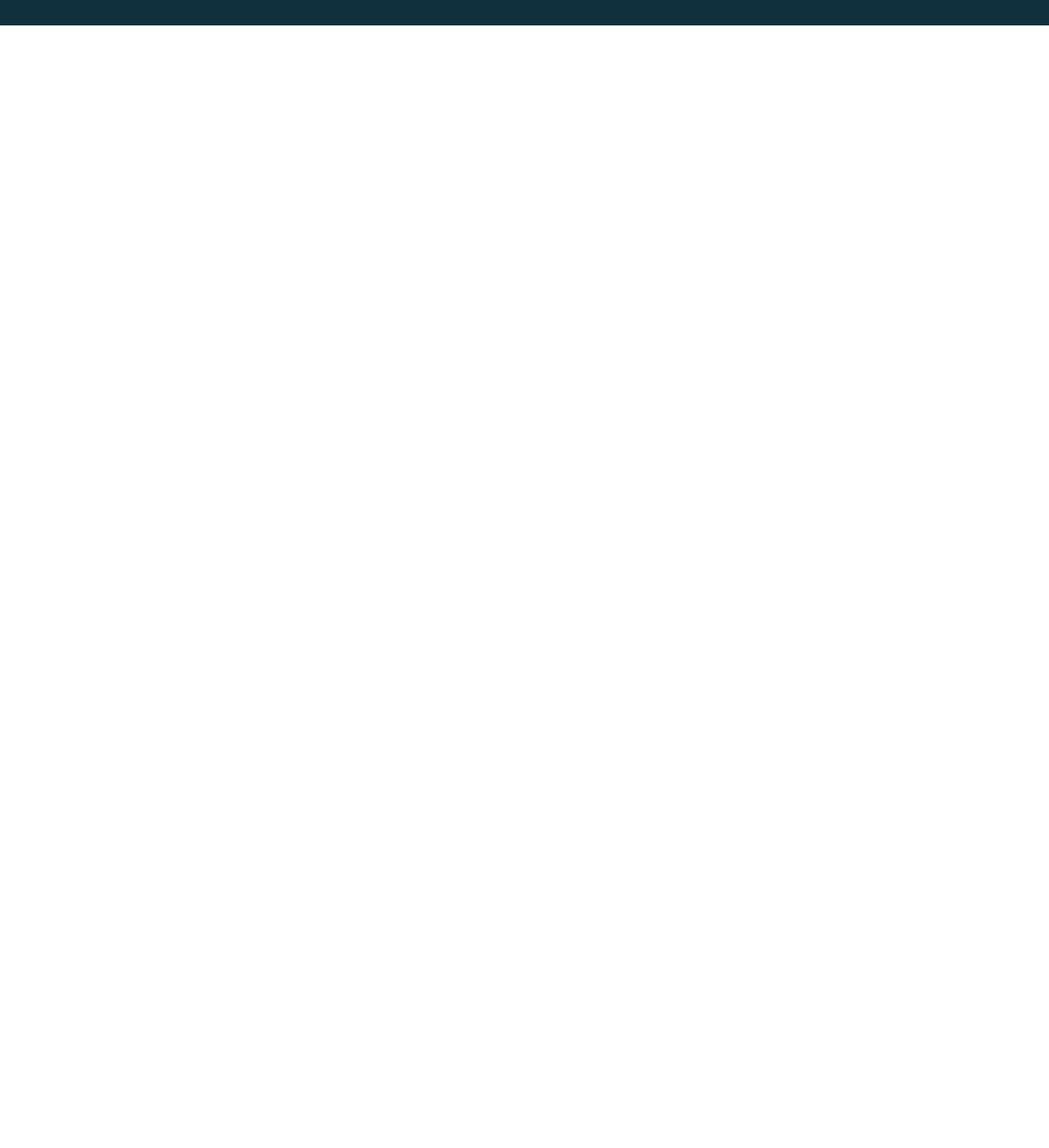
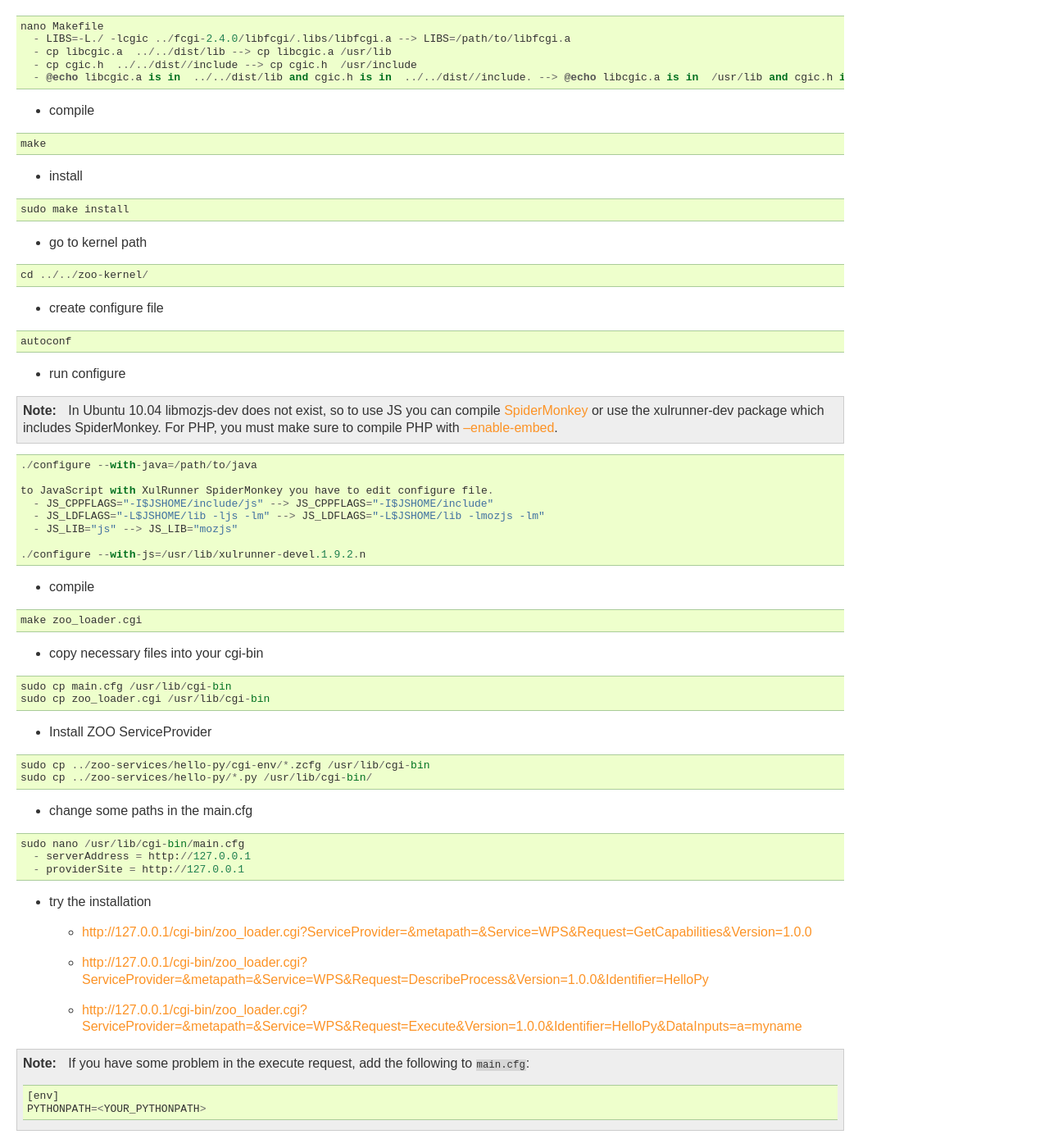
Before and after one commit to hydroleader/zoo-project, a Sphinx documentation site: the page built from docs/kernel/installation.txt, in a window 1280 px wide and 1400 px high, scrolled down 9415 px. Shown: the whole window at 82% size. Built offline with Sphinx 7.4.7, drawn with Linux system fonts in a browser that asks for light colours; before the commit the page ends 9446 px from its top, so only the background shows below that; some of the changed text lies outside the part shown.

Commit message:
add Debian / Ubuntu install instructions

```diff
--- a/docs/kernel/installation.txt
+++ b/docs/kernel/installation.txt
@@ -494,6 +494,129 @@ Test your ZOO-Kernel from command line:
   ./zoo_loader.cgi "request=Execute&service=WPS&version=1.0.0&Identifier=HelloPy&DataInputs=a=Djay"
   ./zoo_loader.cgi "request=Execute&service=WPS&version=1.0.0&Identifier=Buffer&DataInputs=BufferDistance=1@datat
 
+Debian / Ubuntu
+***************
+
+.. note::
+   An Ubuntu 10.4 with ZOO virtual image is available at http://www.zoo-project.org/Ubuntu10.4_ZOO.zip
+   (root: ZOO.test)
+
+The following instructions were tested on Debian Squeeze, Ubuntu 10.04 and Ubuntu 10.10
+
+Installation Workflow
+^^^^^^^^^^^^^^^^^^^^^
+
+- install some dependencies
+::
+
+  sudo apt-get install flex bison libfcgi-dev libxml2 libxml2-dev curl openssl autoconf checkinstall
+
+- download ZOO  source
+
+::
+
+  svn checkout http://svn.zoo-project.org/svn/trunk zoo-project
+
+- install cgic from packages
+
+::
+
+  cd zoo-project/thirds/cgic206/
+
+- change the path of installation
+
+::
+
+  nano Makefile
+    - LIBS=-L./ -lcgic ../fcgi-2.4.0/libfcgi/.libs/libfcgi.a --> LIBS=/path/to/libfcgi.a
+    - cp libcgic.a  ../../dist/lib --> cp libcgic.a /usr/lib
+    - cp cgic.h  ../../dist//include --> cp cgic.h  /usr/include
+    - @echo libcgic.a is in  ../../dist/lib and cgic.h is in  ../../dist//include. --> @echo libcgic.a is in  /usr/lib and cgic.h is in /usr/include.
+
+- compile
+
+::
+
+  make
+
+- install
+
+::
+
+  sudo make install
+
+- go to kernel path
+
+::
+
+  cd ../../zoo-kernel/
+
+- create configure file
+
+::
+
+  autoconf
+
+- run configure
+
+.. note::
+   In Ubuntu 10.04 libmozjs-dev does not exist, so to use JS you can compile `SpiderMonkey <https://developer.mozilla.org/en/SpiderMonkey>`__ or use the xulrunner-dev package
+   which includes SpiderMonkey.
+   For PHP, you must make sure to compile PHP with `--enable-embed <http://www.zoo-project.org/trac/wiki/ZooKernel/Embed/PHP#ConfigureandInstallPHPEmbedlibrary>`__.
+
+::
+
+  ./configure --with-java=/path/to/java
+
+  to JavaScript with XulRunner SpiderMonkey you have to edit configure file.
+    - JS_CPPFLAGS="-I$JSHOME/include/js" --> JS_CPPFLAGS="-I$JSHOME/include"
+    - JS_LDFLAGS="-L$JSHOME/lib -ljs -lm" --> JS_LDFLAGS="-L$JSHOME/lib -lmozjs -lm"
+    - JS_LIB="js" --> JS_LIB="mozjs"
+
+  ./configure --with-js=/usr/lib/xulrunner-devel.1.9.2.n
+
+- compile
+
+::
+
+  make zoo_loader.cgi
+
+- copy necessary files into your cgi-bin
+
+::
+
+  sudo cp main.cfg /usr/lib/cgi-bin
+  sudo cp zoo_loader.cgi /usr/lib/cgi-bin
+
+- Install ZOO ServiceProvider
+
+::
+
+  sudo cp ../zoo-services/hello-py/cgi-env/*.zcfg /usr/lib/cgi-bin
+  sudo cp ../zoo-services/hello-py/*.py /usr/lib/cgi-bin/
+
+- change some paths in the main.cfg
+
+::
+
+  sudo nano /usr/lib/cgi-bin/main.cfg
+    - serverAddress = http://127.0.0.1
+    - providerSite = http://127.0.0.1
+
+
+- try the installation
+
+  - http://127.0.0.1/cgi-bin/zoo_loader.cgi?ServiceProvider=&metapath=&Service=WPS&Request=GetCapabilities&Version=1.0.0
+  - http://127.0.0.1/cgi-bin/zoo_loader.cgi?ServiceProvider=&metapath=&Service=WPS&Request=DescribeProcess&Version=1.0.0&Identifier=HelloPy
+  - http://127.0.0.1/cgi-bin/zoo_loader.cgi?ServiceProvider=&metapath=&Service=WPS&Request=Execute&Version=1.0.0&Identifier=HelloPy&DataInputs=a=myname
+
+.. note::
+   If you have some problem in the execute request, add the following to ``main.cfg``:
+
+   ::
+
+     [env]
+     PYTHONPATH=<YOUR_PYTHONPATH>
 
 WIN32
 -----
```
